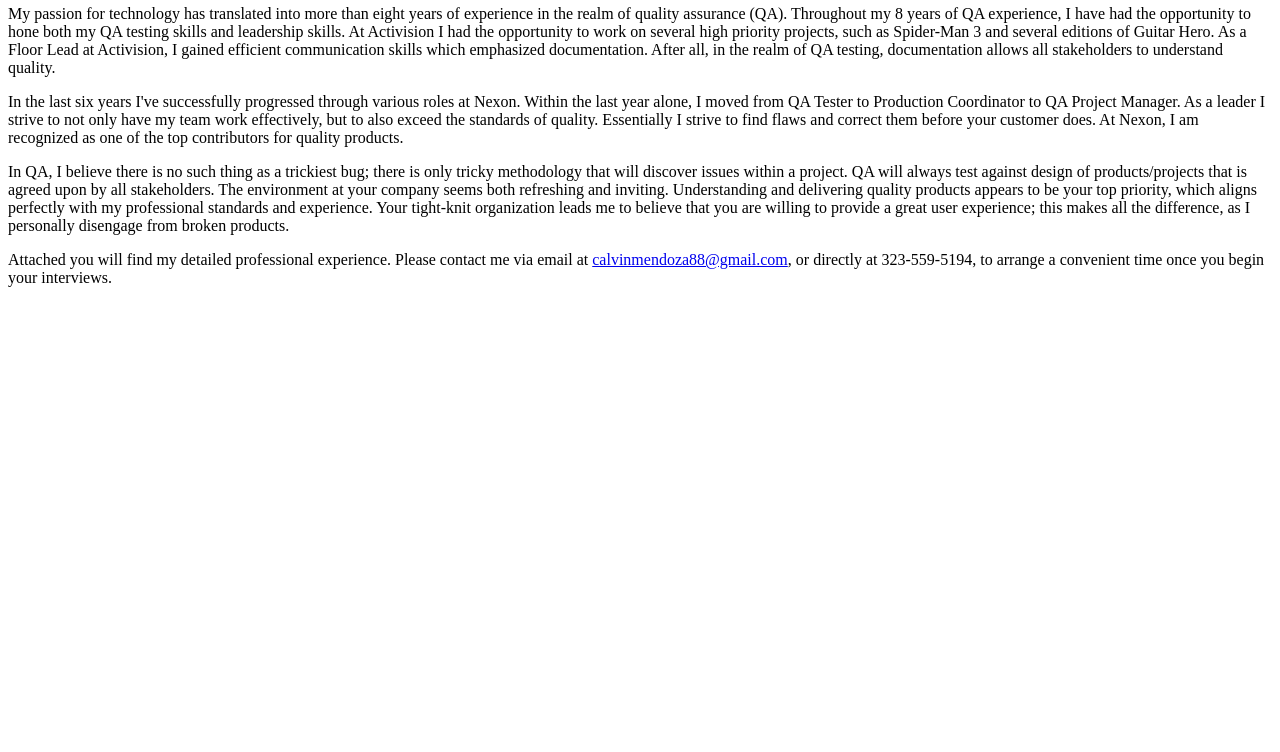
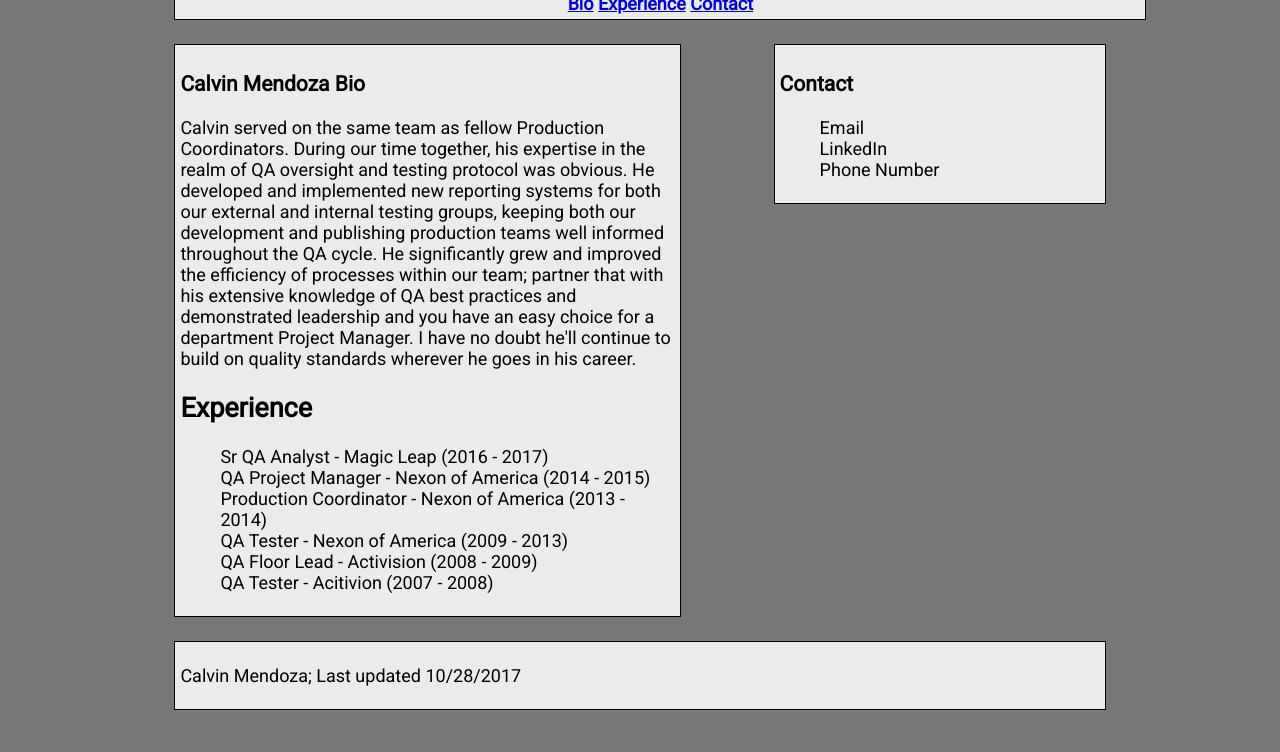
Before and after one commit to calvinmen1988/myPortfolio, a plain HTML site: page index.html in a window 1280 px wide. Shown: the part 88-840 px from the top of the page. Before the commit the page ends 800 px from the top, so only its background shows below. Drawn offline with Linux system fonts and the light colour scheme; files that its build step writes are made by us from their sources.

Commit message:
updated assignment with basic css

```diff
--- /dev/null
+++ b/css/reset.css
@@ -0,0 +1,48 @@
+/* http://meyerweb.com/eric/tools/css/reset/
+   v2.0 | 20110126
+   License: none (public domain)
+*/
+
+html, body, div, span, applet, object, iframe,
+h1, h2, h3, h4, h5, h6, p, blockquote, pre,
+a, abbr, acronym, address, big, cite, code,
+del, dfn, em, img, ins, kbd, q, s, samp,
+small, strike, strong, sub, sup, tt, var,
+b, u, i, center,
+dl, dt, dd, ol, ul, li,
+fieldset, form, label, legend,
+table, caption, tbody, tfoot, thead, tr, th, td,
+article, aside, canvas, details, embed,
+figure, figcaption, footer, header, hgroup,
+menu, nav, output, ruby, section, summary,
+time, mark, audio, video {
+	margin: 0;
+	padding: 0;
+	border: 0;
+	font-size: 100%;
+	font: inherit;
+	vertical-align: baseline;
+}
+/* HTML5 display-role reset for older browsers */
+article, aside, details, figcaption, figure,
+footer, header, hgroup, menu, nav, section {
+	display: block;
+}
+body {
+	line-height: 1;
+}
+ol, ul {
+	list-style: none;
+}
+blockquote, q {
+	quotes: none;
+}
+blockquote:before, blockquote:after,
+q:before, q:after {
+	content: '';
+	content: none;
+}
+table {
+	border-collapse: collapse;
+	border-spacing: 0;
+}
--- a/css/style.css
+++ b/css/style.css
@@ -0,0 +1,101 @@
+/* Start of CSS */
+
+body
+    {
+    background: #777777;
+    width: 960px;
+    margin-left: auto;
+    margin-right: auto;
+    font-family: 'Roboto', sans-serif;
+    font-size:18px;
+    color:black;
+    padding:10px;
+}
+
+
+header
+    {
+    width:960px;
+	background: #ebebeb;
+	padding: 20px;
+    color: black;
+    text-align: center;
+    font-weight:bold;
+    padding: 5px;
+    border: 1px solid black;
+    margin: 0 1.5% 24px 1.5%;
+}
+
+nav
+    {
+    width:960px;
+	background: #ebebeb;
+	padding: 20px;
+    color: black;
+    text-align: center;
+    font-weight:bold;
+    padding: 5px;
+    border: 1px solid black;
+    margin: 0 1.5% 24px 1.5%;
+}
+
+
+ul
+    {
+    list-style-type: none;
+}
+
+article
+    {
+      float: left;
+      width:495px;
+      padding: auto;
+      background-color:#ebebeb;
+      padding: 5px;
+      border: 1px solid black;
+      margin: 0 1.5% 24px 1.5%;
+}
+
+ section1
+    {
+        font-weight:bold;
+        text-align: center;
+ }
+
+ p1
+    {
+        font-weight:bold;
+        text-align: left;
+}
+
+section2
+    {
+        font-weight:bold;
+        text-align:center;
+}
+
+h2
+    {
+        text-align:left;
+}
+
+
+
+aside
+    {
+    float: right;
+    width: 320px;
+    background-color: #ebebeb;
+    padding: 5px;
+    border: 1px solid rgb(0, 0, 0);
+    margin: 0 1.5% 24px 1.5%;
+}
+
+  footer
+    {
+    background-color:#ebebeb;
+    clear: both;
+    padding : 5px;
+    border : 1px solid rgb(0, 0, 0);
+    margin: 0 1.5% 24px 1.5%
+}
--- a/index.html
+++ b/index.html
@@ -1,40 +1,81 @@
 <!DOCTYPE html>
 <html>
 
-<!-- CSS Style Sheet -->
+<head>
+	<title>Calvin Mendoza Portfolio</title>
+	<link rel="reset" href="reset.css">
+	<link rel="stylesheet" href="style.css">
+	<link href="https://fonts.googleapis.com/css?family=Roboto" rel="stylesheet">
+	<link rel="icon" href="http://www.favicon.cc/logo3d/427976.png" type="image/gif" sizes="16x16">
+	<!-- need to fix this! currently pointing to local content -->
+	<link rel="Image" href="calvin.jpg" type="image/gif">
 
-<link rel="style.css" type="text/css" href="style.css">
-
-<link rel="icon" href="http://www.favicon.cc/logo3d/427976.png" type="image/gif" sizes="16x16">
-
-
-<head>
-
-	<title>Calvin Mendoza Portfolio</title>
 
 </head>
 
 <body>
 
+	<header>Calvin Mendoza Portfolio</header>
+
 	<nav>
-		<a href="/Bio/">Bio</a> |
- 		<a href="/Exp/">Experience</a> |
-  		<a href="/Contact/">Contact</a> |
+		<a href="/Bio/">Bio</a>
+		<a href="/Experience/">Experience</a>
+		<a href="/Contact">Contact</a>
+
 	</nav>
 
 	<article>
+		<section id="section1">
+			<div id="h1">
+				<h1>Calvin Mendoza Bio</h1>
+			</div>
 
-	<header> <h1>Bio</h1> </header>
+			<div id="p1">
+				<p>
+					Calvin served on the same team as fellow Production Coordinators. During our time together, his expertise in the realm of
+					QA oversight and testing protocol was obvious. He developed and implemented new reporting systems for both our external
+					and internal testing groups, keeping both our development and publishing production teams well informed throughout the
+					QA cycle. He significantly grew and improved the efficiency of processes within our team; partner that with his extensive
+					knowledge of QA best practices and demonstrated leadership and you have an easy choice for a department Project Manager.
+					I have no doubt he'll continue to build on quality standards wherever he goes in his career.
+				</p>
+			</div>
+		</section>
 
-	<p> My passion for technology has translated into more than eight years of experience in the realm of quality assurance (QA). Throughout my 8 years of QA experience, I have had the opportunity to hone both my QA testing skills and leadership skills. At Activision I had the opportunity to work on several high priority projects, such as Spider-Man 3 and several editions of Guitar Hero. As a Floor Lead at Activision, I gained efficient communication skills which emphasized documentation. After all, in the realm of QA testing, documentation allows all stakeholders to understand quality. </p>
+		<section id=section2>
+			<div id="h2">
+				<h2>Experience</h2>
+				<ul>
+					<li>Sr QA Analyst - Magic Leap (2016 - 2017)</li>
+					<li>QA Project Manager - Nexon of America (2014 - 2015)</li>
+					<li>Production Coordinator - Nexon of America (2013 - 2014)
+					</li>
+					<li>QA Tester - Nexon of America (2009 - 2013)</li>
+					<li>QA Floor Lead - Activision (2008 - 2009)</li>
+					<li>QA Tester - Acitivion (2007 - 2008)</li>
 
-	<p> In the last six years I've successfully progressed through various roles at Nexon. Within the last year alone, I moved from QA Tester to Production Coordinator to QA Project Manager. As a leader I strive to not only have my team work effectively, but to also exceed the standards of quality. Essentially I strive to find flaws and correct them before your customer does. At Nexon, I am recognized as one of the top contributors for quality products. </p>
+				</ul>
+			</div>
+		</section>
 
-	<p> In QA, I believe there is no such thing as a trickiest bug; there is only tricky methodology that will discover issues within a project. QA will always test against design of products/projects that is agreed upon by all stakeholders. The environment at your company seems both refreshing and inviting. Understanding and delivering quality products appears to be your top priority, which aligns perfectly with my professional standards and experience. Your tight-knit organization leads me to believe that you are willing to provide a great user experience; this makes all the difference, as I personally disengage from broken products. </p>
+	</article>
 
- 	<p>Attached you will find my detailed professional experience. Please contact me via email at <a href="calvinmendoza88@gmail.com?Subject=Hello%Calvin" target="_top">calvinmendoza88@gmail.com</a>, or directly at 323-559-5194, to arrange a convenient time once you begin your interviews. </p>
+	<aside>
+		<div id=h3>
+			<h3>Contact</h3>
+			<ul>
+				<li>Email</li>
+				<li>LinkedIn</li>
+				<li>Phone Number</li>
+			</ul>
+		</div>
+	</aside>
 
- 	</article>
+	<footer>
+
+		<p>Calvin Mendoza; Last updated 10/28/2017</p>
+
+	</footer>
 
 </body>
 
```
